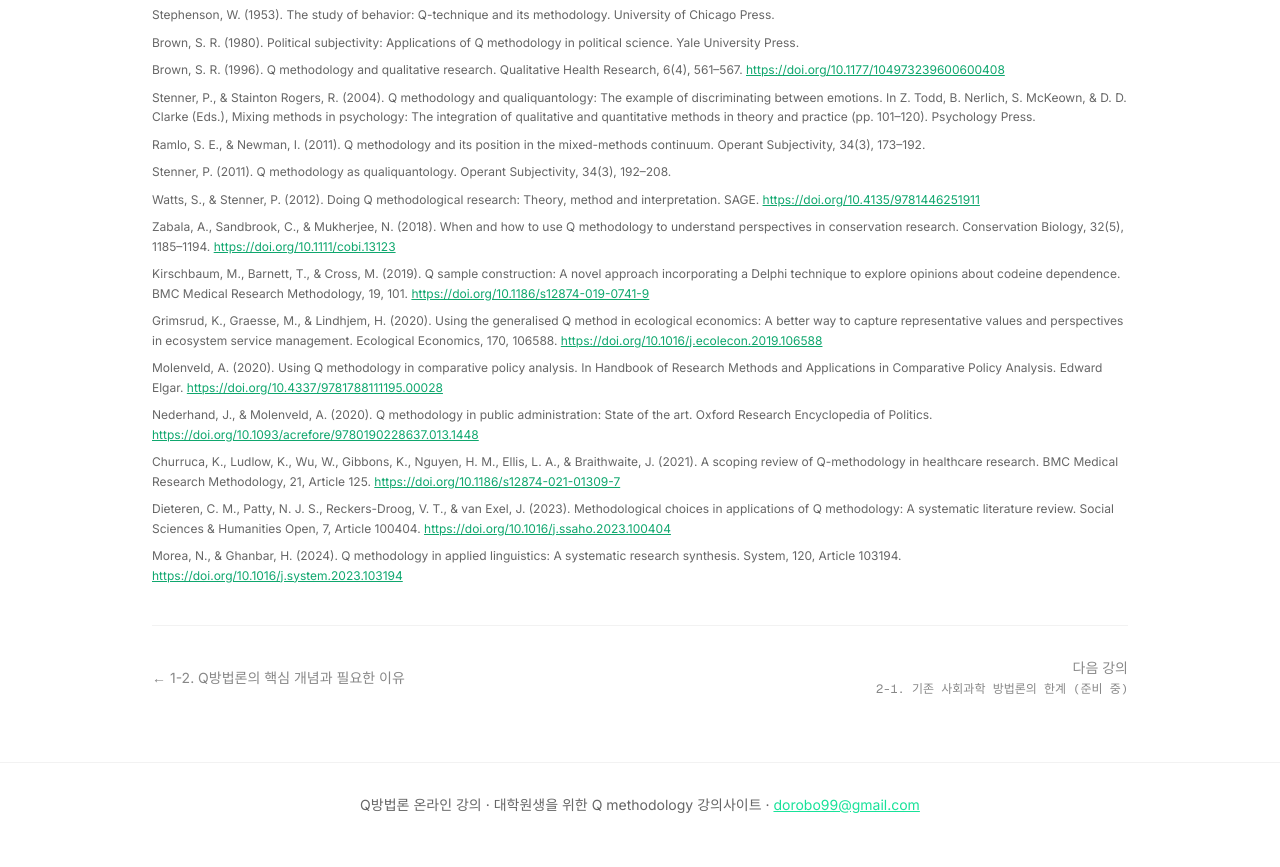
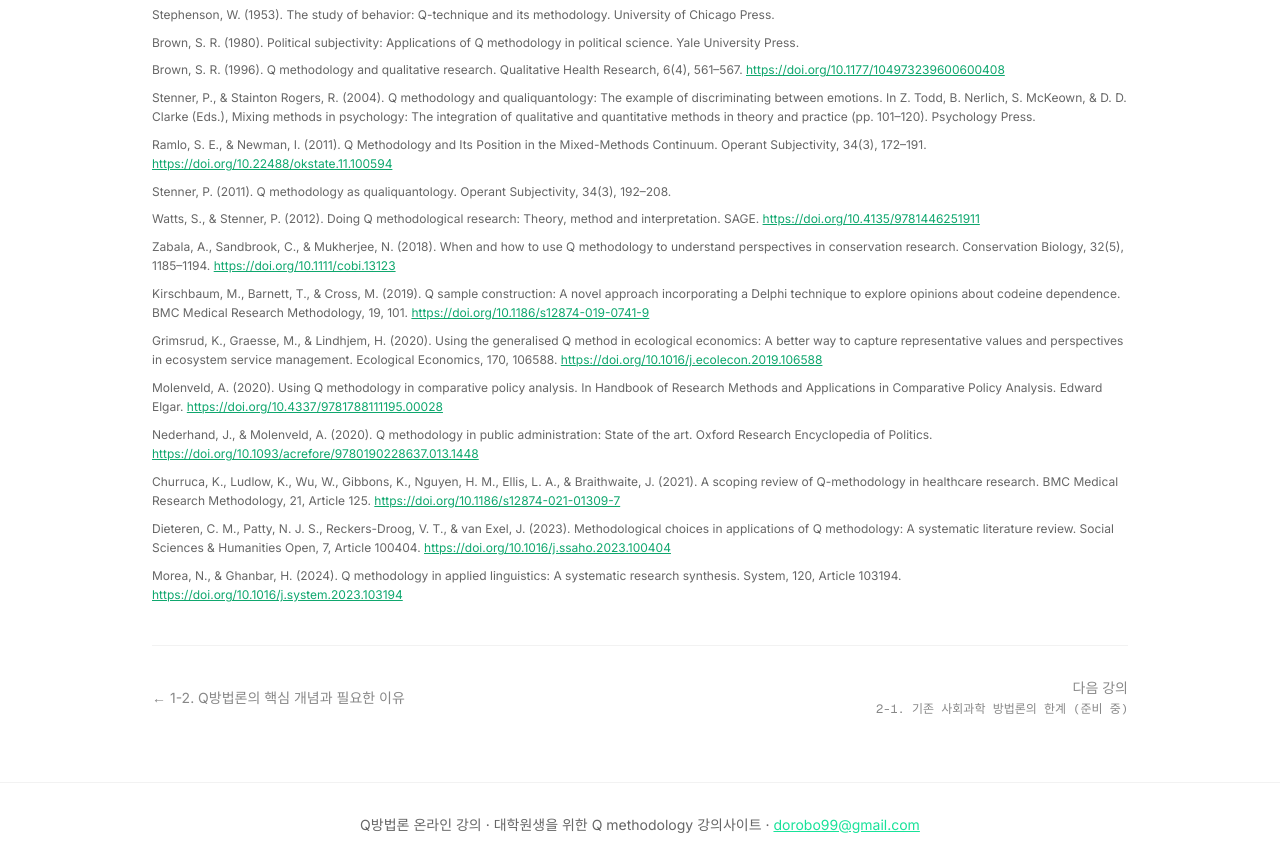
Before and after one commit to dorobo99-prog/q_Methology_Lesson, a Next.js app: page /lessons/1-3 in a window 1280 px wide. Shown: the part 10400-11267 px from the top of the page. Built offline with nearby package versions, Linux system fonts and the light colour scheme.

Commit message:
1-3강 Ramlo & Newman 참고문헌 페이지·DOI 수정

```diff
--- a/src/app/lessons/1-3/page.tsx
+++ b/src/app/lessons/1-3/page.tsx
@@ -29,7 +29,8 @@ const references = [
   },
   {
     key: "RamloNewman2011",
-    text: "Ramlo, S. E., & Newman, I. (2011). Q methodology and its position in the mixed-methods continuum. Operant Subjectivity, 34(3), 173–192.",
+    text: "Ramlo, S. E., & Newman, I. (2011). Q Methodology and Its Position in the Mixed-Methods Continuum. Operant Subjectivity, 34(3), 172–191.",
+    doi: "https://doi.org/10.22488/okstate.11.100594",
   },
   {
     key: "Stenner2011",
```
